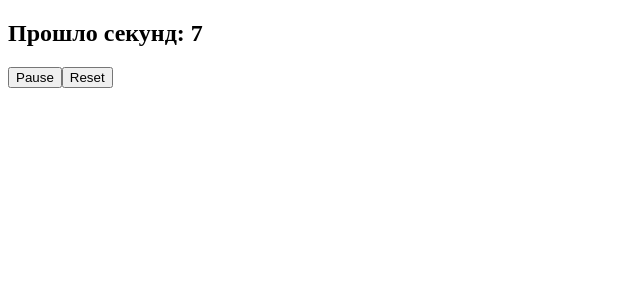
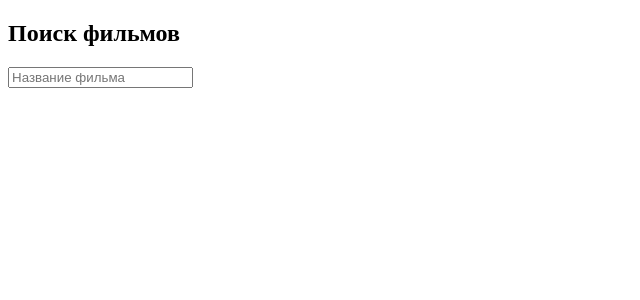
Before and after one commit to TulupaAnton/PracProps, a React (Vite) app: page / in a window 1280 px wide. Shown: the top 300 px of the page, without its empty margins (0-640 px from the left). Built offline with nearby package versions, Linux system fonts and the light colour scheme.

Commit message:
useEffect

```diff
--- /dev/null
+++ b/src/TitleChange/TitleChange.jsx
@@ -0,0 +1,26 @@
+import { useState, useEffect } from "react";
+
+export function TitleChange() {
+  const [query, setQuery] = useState("");
+
+  useEffect(() => {
+    if (query.trim().length === 0) {
+      document.title = "MoviePage";
+      return;
+    }
+    document.title = `Search: ${query}`;
+  }, [query]);
+
+  return (
+    <div>
+      <h2>Поиск фильмов</h2>
+
+      <input
+        type="text"
+        value={query}
+        onChange={(e) => setQuery(e.target.value)}
+        placeholder="Название фильма"
+      />
+    </div>
+  );
+}
--- a/src/main.jsx
+++ b/src/main.jsx
@@ -1,7 +1,8 @@
 import { StrictMode } from "react";
 import { createRoot } from "react-dom/client";
 import "./index.css";
-import { Timer } from "./timer";
+import { TitleChange } from "./TitleChange/TitleChange";
+// import { Timer } from "./timer";
 // import { TaskManager } from "./TaskManager/taskManager";
 // import { First } from "./1";
 // import App from "./App.jsx";
@@ -19,6 +20,7 @@ createRoot(document.getElementById("root")).render(
     {/* <TodoApp /> */}
     {/* <TaskManager /> */}
     {/* <MovieManager /> */}
-    <Timer />
+    {/* <Timer /> */}
+    <TitleChange />
   </StrictMode>,
 );
--- a/src/timer.jsx
+++ b/src/timer.jsx
@@ -24,7 +24,8 @@ export function Timer() {
       </button>
       <button
         onClick={() => {
-          (setIsRunning(false), setSeconds(0));
+          setIsRunning(false);
+          setSeconds(0);
         }}
       >
         Reset
```
